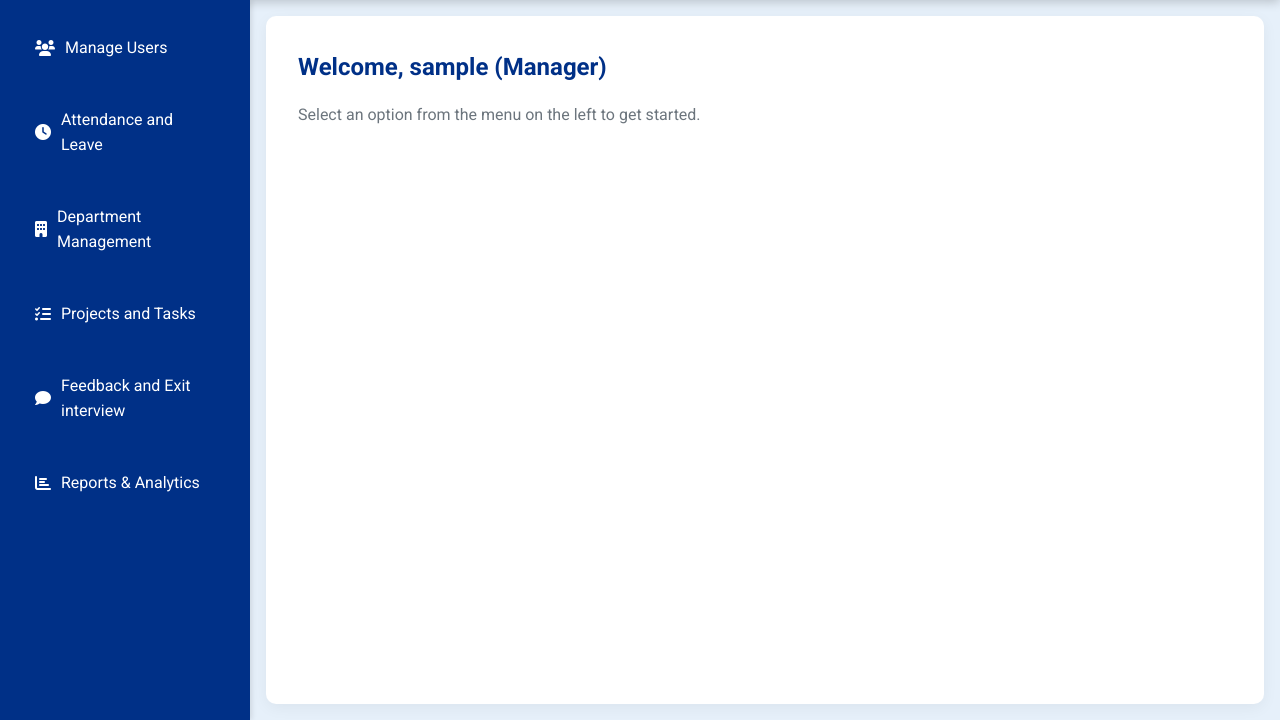
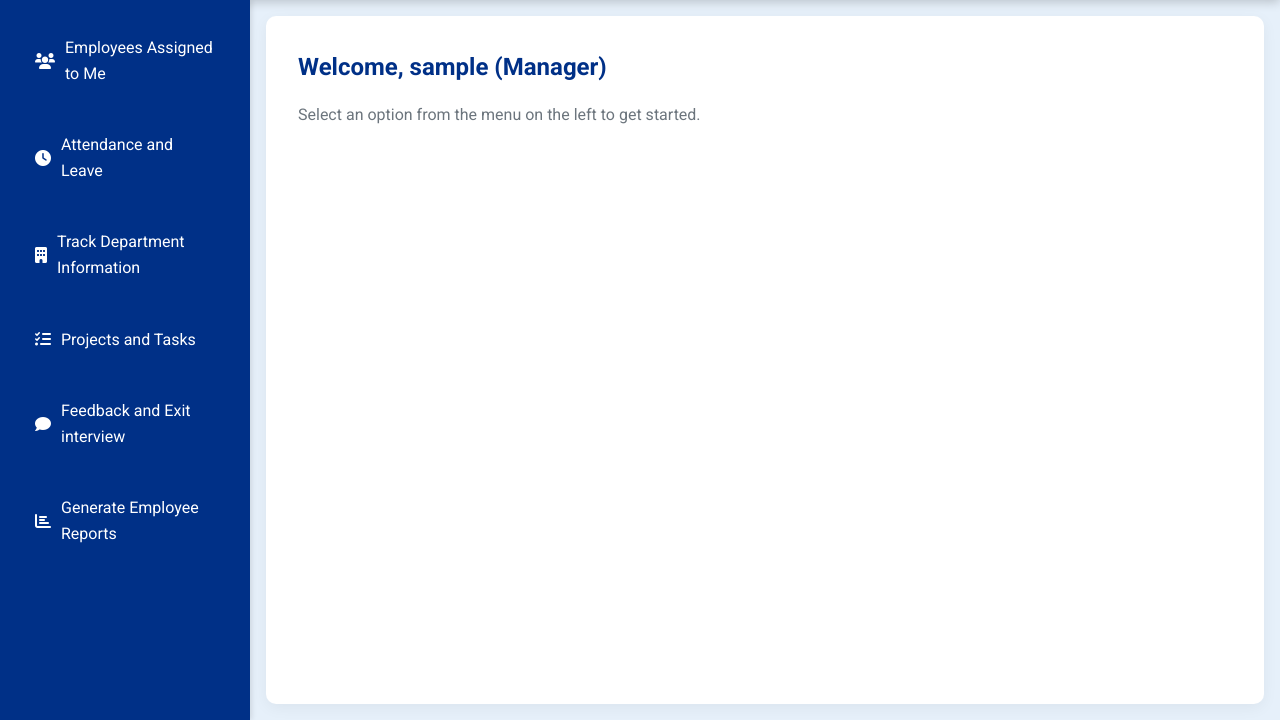
Before and after one commit to aditi-akhilesh/Employee-Tracking-System, a PHP site: page /pages/manager_dashboard.php in a window 1280 px wide. Shown: the part 94-814 px from the top of the page. Run offline with PHP 8.4, Linux system fonts and the light colour scheme; the visitor is signed in with stand-in values (Sample User, id 1); data that the repository does not hold is empty; some libraries are stand-ins or nearby versions.

Commit message:
toggleDropdown removed for all sidebar tabs with only 1 sub tab

```diff
--- a/includes/sidebar_hr.php
+++ b/includes/sidebar_hr.php
@@ -14,11 +14,7 @@
                 <li><a href="#" onclick="showLeaveRequests()">Approve or reject leave requests</a></li>
             </ul>
         </li>
-        <li><a href="#" onclick="toggleDropdown(event, 'department-dropdown')"><i class="fas fa-building"></i> Department Management</a>
-            <ul id="department-dropdown" class="dropdown">
-                <li><a href="#" onclick="showDepartmentInfo()">Track Department Information</a></li>
-            </ul>
-        </li>
+        <li><a href="#" onclick="showDepartmentInfo()" style="display: flex; align-items: center; padding: 15px; color: #fff; text-decoration: none; border-radius: 6px; transition: background 0.3s;"><i class="fas fa-chart-bar" style="margin-right: 10px;"></i> Track Department Information</a></li>
         <li><a href="#" onclick="toggleDropdown(event, 'project-dropdown')"><i class="fas fa-tasks"></i> Projects and Tasks</a>
             <ul id="project-dropdown" class="dropdown">
                 <li><a href="#" onclick="showAddProjectForm()">Add New Project to Department</a></li>
--- a/includes/sidebar_manager.php
+++ b/includes/sidebar_manager.php
@@ -1,21 +1,13 @@
 <div class="sidebar" style="background: #003087; width: 250px; padding: 20px; color: #fff; box-shadow: 2px 0 5px rgba(0,0,0,0.1);">
     <ul style="list-style: none; padding: 0;">
-        <li><a href="#" onclick="toggleDropdown(event, 'manage-dropdown')" style="display: flex; align-items: center; padding: 15px; color: #fff; text-decoration: none; border-radius: 6px; transition: background 0.3s;"><i class="fas fa-users" style="margin-right: 10px;"></i> Manage Users</a>
-            <ul id="manage-dropdown" class="dropdown" style="display: none; padding-left: 20px;">
-                <li><a href="#" onclick="showProfileForm()" style="padding: 10px; color: #ddd; text-decoration: none; display: block; transition: color 0.3s;">Employees assigned to me</a></li>
-            </ul>
-        </li>
+        <li><a href="#" onclick="showProfileForm()" style="display: flex; align-items: center; padding: 15px; color: #fff; text-decoration: none; border-radius: 6px; transition: background 0.3s;"><i class="fas fa-users" style="margin-right: 10px;"></i> Employees Assigned to Me</a></li>
         <li><a href="#" onclick="toggleDropdown(event, 'attendance-dropdown')" style="display: flex; align-items: center; padding: 15px; color: #fff; text-decoration: none; border-radius: 6px; transition: background 0.3s;"><i class="fas fa-clock" style="margin-right: 10px;"></i> Attendance and Leave</a>
             <ul id="attendance-dropdown" class="dropdown" style="display: none; padding-left: 20px;">
                 <li><a href="#" onclick="showAttendanceRecords()" style="padding: 10px; color: #ddd; text-decoration: none; display: block; transition: color 0.3s;">View attendance records</a></li>
                 <li><a href="#" onclick="showLeaveRequests()" style="padding: 10px; color: #ddd; text-decoration: none; display: block; transition: color 0.3s;">Approve/reject leave requests</a></li>
             </ul>
         </li>
-        <li><a href="#" onclick="toggleDropdown(event, 'department-dropdown')" style="display: flex; align-items: center; padding: 15px; color: #fff; text-decoration: none; border-radius: 6px; transition: background 0.3s;"><i class="fas fa-building" style="margin-right: 10px;"></i> Department Management</a>
-            <ul id="department-dropdown" class="dropdown" style="display: none; padding-left: 20px;">
-                <li><a href="#" onclick="showDepartment()" style="padding: 10px; color: #ddd; text-decoration: none; display: block; transition: color 0.3s;">Track department information</a></li>
-            </ul>
-        </li>
+        <li><a href="#" onclick="showDepartment()" style="display: flex; align-items: center; padding: 15px; color: #fff; text-decoration: none; border-radius: 6px; transition: background 0.3s;"><i class="fas fa-building" style="margin-right: 10px;"></i> Track Department Information</a></li>
         <li><a href="#" onclick="toggleDropdown(event, 'project-dropdown')" style="display: flex; align-items: center; padding: 15px; color: #fff; text-decoration: none; border-radius: 6px; transition: background 0.3s;"><i class="fas fa-tasks" style="margin-right: 10px;"></i> Projects and Tasks</a>
             <ul id="project-dropdown" class="dropdown" style="display: none; padding-left: 20px;">
                 <li><a href="#" onclick="showProjects()" style="padding: 10px; color: #ddd; text-decoration: none; display: block; transition: color 0.3s;">View Project Status</a></li>
@@ -31,11 +23,7 @@
                 <li><a href="#" onclick="updateExitInterview()" style="padding: 10px; color: #ddd; text-decoration: none; display: block; transition: color 0.3s;">update exit interview</a></li>
             </ul>
         </li>
-        <li><a href="#" onclick="toggleDropdown(event, 'reports-dropdown')" style="display: flex; align-items: center; padding: 15px; color: #fff; text-decoration: none; border-radius: 6px; transition: background 0.3s;"><i class="fas fa-chart-bar" style="margin-right: 10px;"></i> Reports & Analytics</a>
-            <ul id="reports-dropdown" class="dropdown" style="display: none; padding-left: 20px;">
-                <li><a href="#" onclick="showReportsAnalytics()" style="padding: 10px; color: #ddd; text-decoration: none; display: block; transition: color 0.3s;">Generate reports of an employee</a></li>
-            </ul>
-        </li>
+        <li><a href="#" onclick="showReportsAnalytics()" style="display: flex; align-items: center; padding: 15px; color: #fff; text-decoration: none; border-radius: 6px; transition: background 0.3s;"><i class="fas fa-chart-bar" style="margin-right: 10px;"></i> Generate Employee Reports</a></li>
     </ul>
 </div>
 <script>
--- a/includes/sidebar_user.php
+++ b/includes/sidebar_user.php
@@ -14,11 +14,7 @@
                 <li><a href="#" onclick="showTrackLeaveRequests()">Track leave requests</a></li>
             </ul>
         </li>
-        <li><a href="#" onclick="toggleDropdown(event, 'payroll-dropdown')"><i class="fas fa-money-bill"></i> Payroll and Salary</a>
-            <ul id="payroll-dropdown" class="dropdown">
-                <li><a href="#" onclick="showSalaryDetails()">View salary details</a></li>
-           </ul>
-        </li>
+        <li><a href="#" onclick="showSalaryDetails()" style="display: flex; align-items: center; padding: 15px; color: #fff; text-decoration: none; border-radius: 6px; transition: background 0.3s;"><i class="fas fa-chart-bar" style="margin-right: 10px;"></i> View salary details</a></li>
         <li>
             <a href="#" onclick="showProjectsTasks()"><i class="fas fa-tasks"></i> Projects and Tasks</a>
         </li>
```
